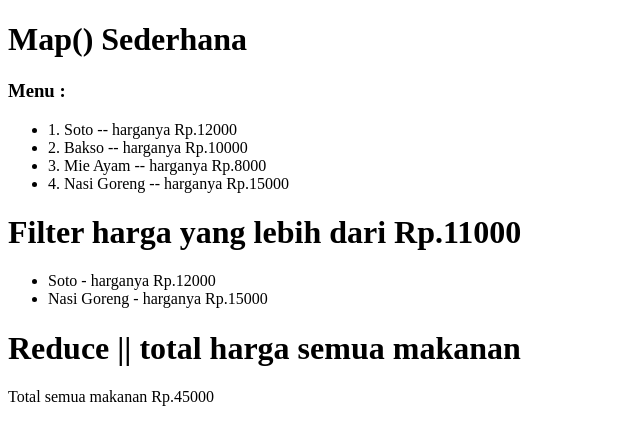
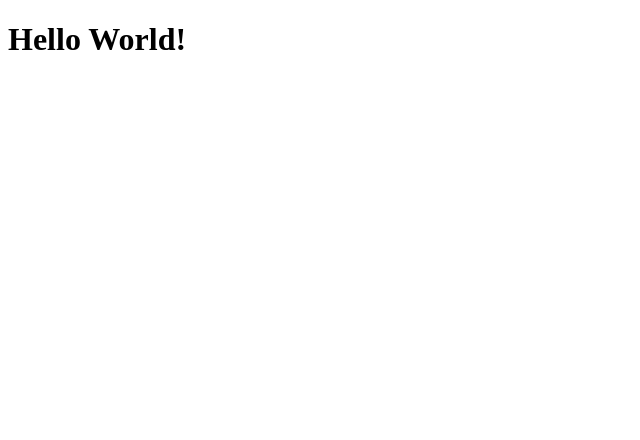
Before and after one commit to rikiwidiantoro/reactjsdasar-wahidev, a React (Create React App) app: page / in a window 1280 px wide. Shown: the top 440 px of the page, without its empty margins (0-640 px from the left). Built offline with nearby package versions, Linux system fonts and the light colour scheme.

Commit message:
lifecycle

```diff
--- a/src/index.js
+++ b/src/index.js
@@ -4,7 +4,8 @@ import ReactDOM from 'react-dom';
 // import App from './App';
 // import Variabel from './variabel/Variabel';
 // import StateProps from './StateProps/StateProps'
-import Map from './mapfilterreduce/Map'
+// import Map from './mapfilterreduce/Map'
+import Lifecycle from './lifecycle/Lifecycle'
 // import reportWebVitals from './reportWebVitals';
 
 
@@ -13,7 +14,8 @@ ReactDOM.render(
     {/* <App /> */}
     {/* <Variabel /> */}
     {/* <StateProps /> */}
-    <Map />
+    {/* <Map /> */}
+    <Lifecycle />
   </React.StrictMode>,
   document.getElementById('root')
 );
--- /dev/null
+++ b/src/lifecycle/Lifecycle.js
@@ -0,0 +1,13 @@
+import { Component } from "react";
+
+class Lifecycle extends Component {
+    render() {
+        return (
+            <div>
+                <h1>Hello World!</h1>
+            </div>
+        )
+    }
+}
+
+export default Lifecycle
```
